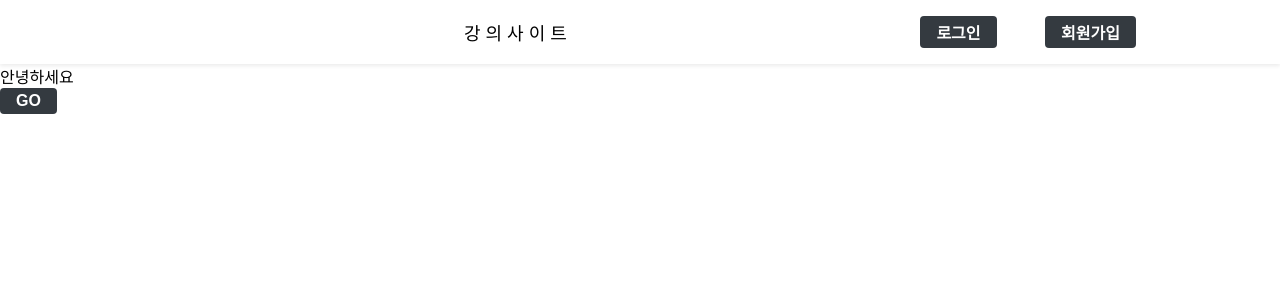
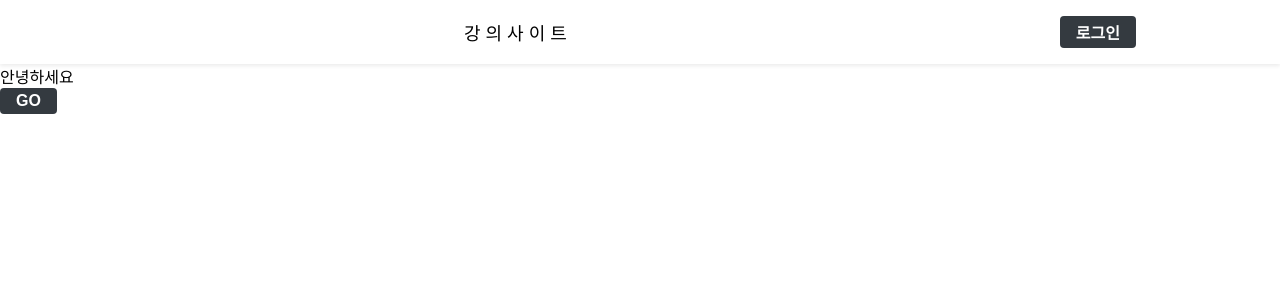
Before and after one commit to ohoCoding/werow_client, a React (Create React App) app: page / in a window 1280 px wide. Shown: the top 300 px of the page. Built offline with nearby package versions, Linux system fonts and the light colour scheme.

Commit message:
1. If login success, Header Components show us login status
2. if user click Ctrl+F5, login status maintain

```diff
--- a/src/components/common/Header.js
+++ b/src/components/common/Header.js
@@ -4,18 +4,22 @@ import Responsive from "./Responsive";
 import Button from "./Button";
 import { Link } from "react-router-dom";
 
-const Header = () => {
+const Header = ({ user }) => {
     return (
         <>
             <HeaderBlock>
                 <Wrapper>
                     <div className="logo">강의사이트</div>
-                    <div className="login">
-                    <Link to="login"><Button>로그인</Button></Link>
-                    </div>
-                    <div className="register">
-                    <Link to="register"><Button>회원가입</Button></Link>
-                    </div>
+                    {user? (
+                     <div className = "right">
+                      <UserInfo>{user.username}</UserInfo>
+                      <Button>로그아웃</Button>
+                     </div>
+                    ): (
+                      <div className="login">
+                      <Link to="login"><Button>로그인</Button></Link>
+                      </div>
+                    )}
                 </Wrapper>
             </HeaderBlock>
             <Spacer/>
@@ -65,4 +69,8 @@ const HeaderBlock = styled.div`
     height: 4rem;
  `;
 
+ const UserInfo = styled.div`
+    font-weight: 800;
+    margin-right: 1rem;
+ `
  export default Header;
```
Also changed, not shown: src/containers/common/HeaderContainer.js (added, +12 -0 lines).
